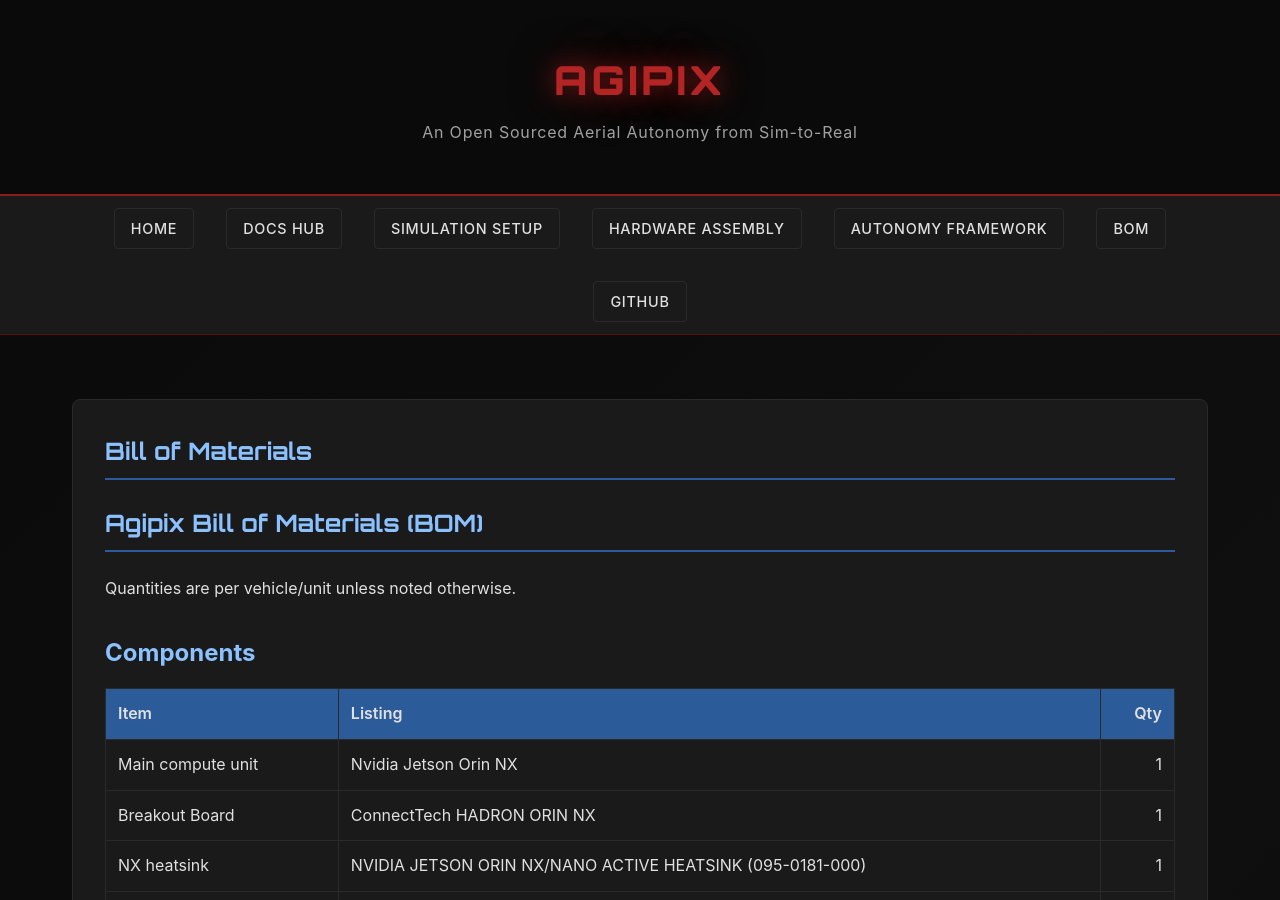
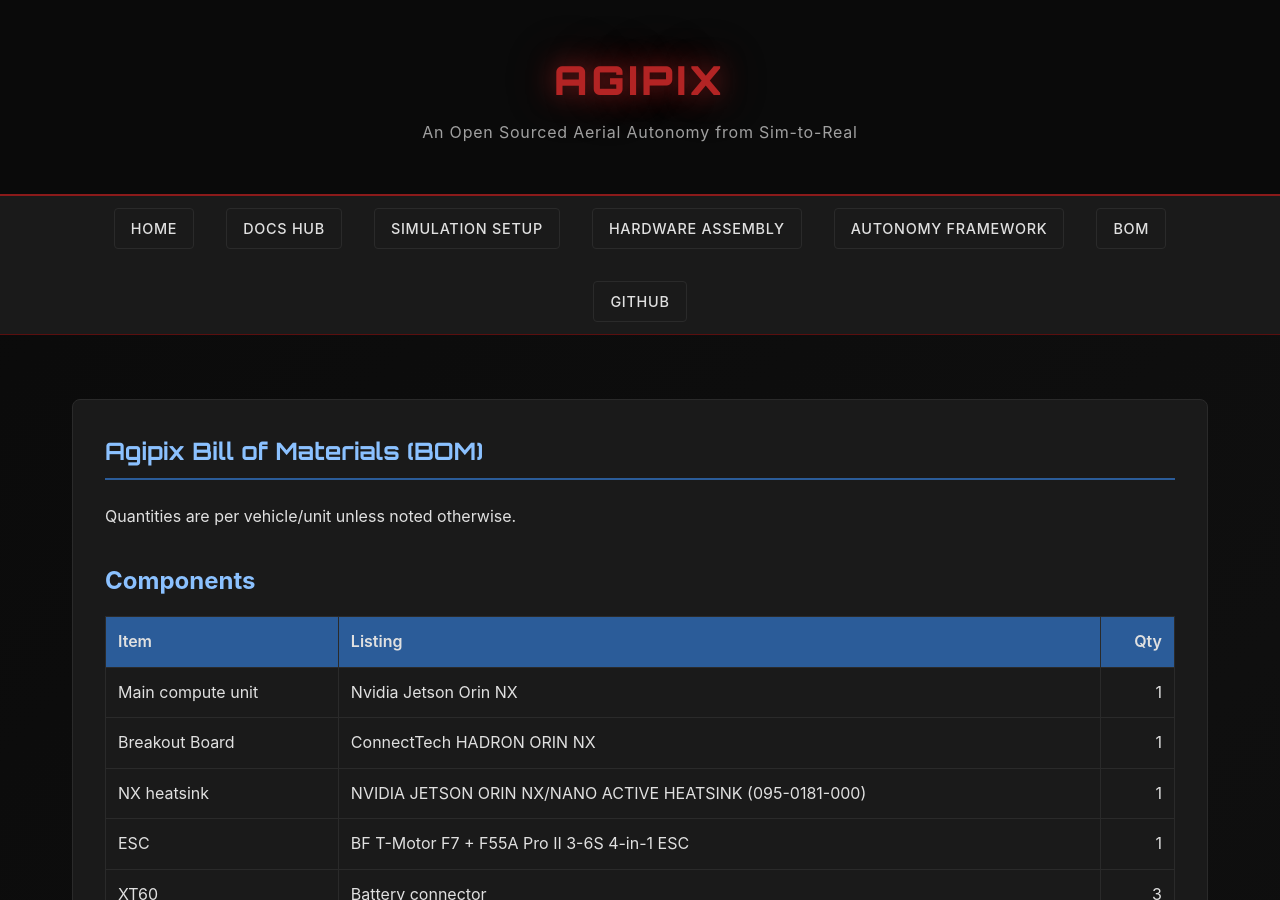
Before and after one commit to SasaKuruppuarachchi/agipix, a Jekyll site: the page built from bom.md, in a window 1280 px wide and 900 px high. Built offline with Jekyll 4.4.1, drawn with Linux system fonts in a browser that asks for light colours.

Commit message:
Add conditional rendering for document title in layout

```diff
--- a/_layouts/doc.html
+++ b/_layouts/doc.html
@@ -3,7 +3,9 @@
 ---
 
 <article class="doc-content">
+  {% if page.show_doc_title %}
   <h1>{{ page.title }}</h1>
+  {% endif %}
   {{ content }}
 
   <div style="margin-top: 3rem; padding-top: 2rem; border-top: 1px solid var(--border-color);">
```
